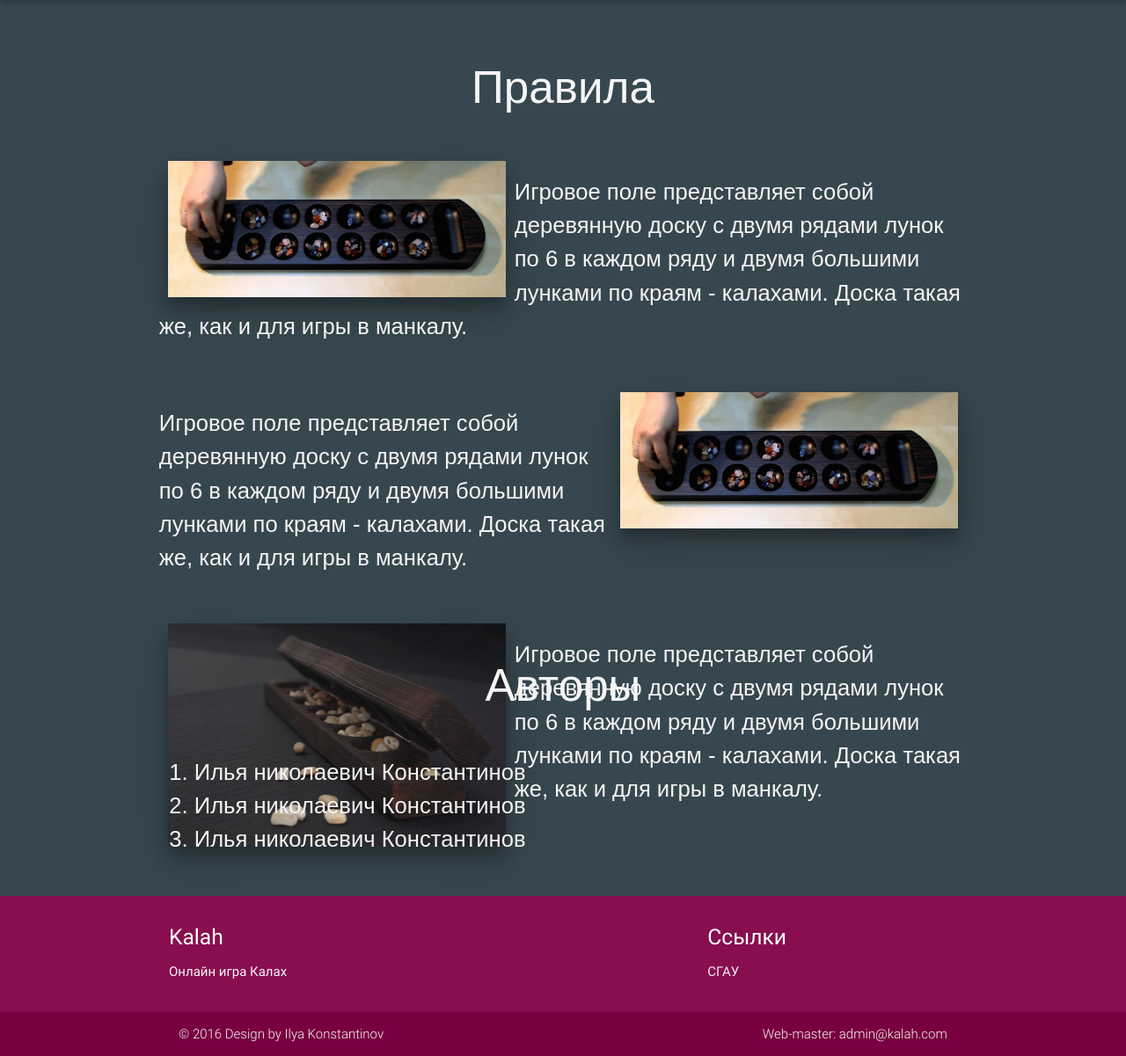
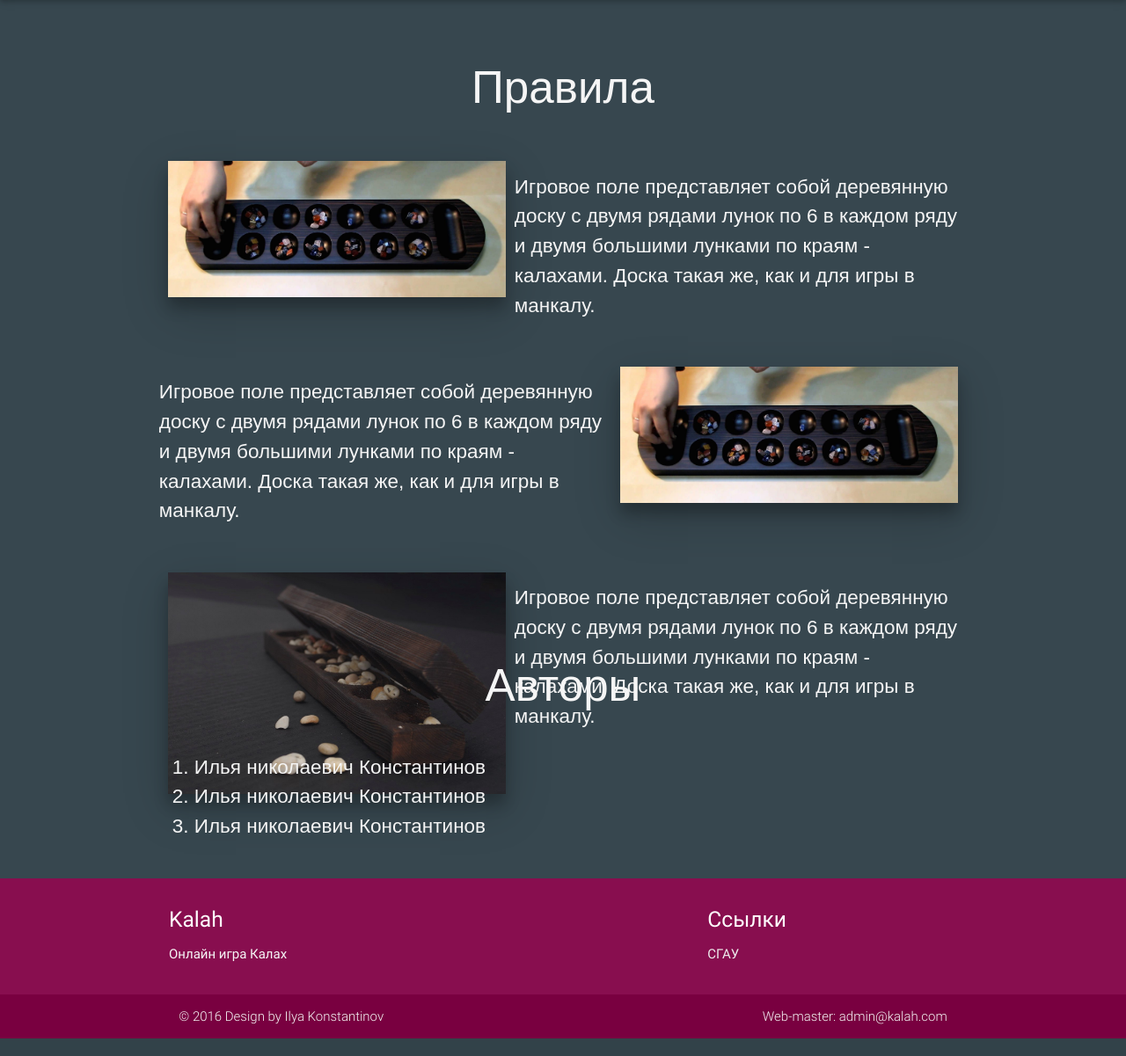
Before and after one commit to EmelyanovAndrey/Kalah, a PHP site: page /about.html in a window 1280 px wide. Shown: the part 64-1265 px from the top of the page at 88% size. Run offline with PHP 8.4, Linux system fonts and the light colour scheme; some libraries are stand-ins or nearby versions; some web fonts are replaced.

Commit message:
about fonts

```diff
--- a/src/main/view/css/includes/style.css
+++ b/src/main/view/css/includes/style.css
@@ -591,7 +591,7 @@ header .brand-logo {
 @media all and (min-width: 993px) {
   .rules,
   .authors {
-    font-size: 2vw !important;
+    font-size: 150% !important;
   }
 }
 @media all and (max-width: 993px) {
--- a/src/main/view/css/includes/style.less
+++ b/src/main/view/css/includes/style.less
@@ -296,8 +296,6 @@ header {
   a {
     display: block;
   }
-
-
 }
 
 .save-games {
@@ -332,22 +330,18 @@ header {
     img {
       float: right;
     }
-
-
   }
 
   & .left {
     img {
       float: left;
     }
-
-
   }
 
   font-family: 'Orbitron', sans-serif;
 
   @media all and (min-width: @width-divide) {
-    font-size: 2vw !important;
+    font-size: 150% !important;
   }
 
   @media all and (max-width: @width-divide) {
```
Also changed, not shown: src/main/view/css/style.min.css.
